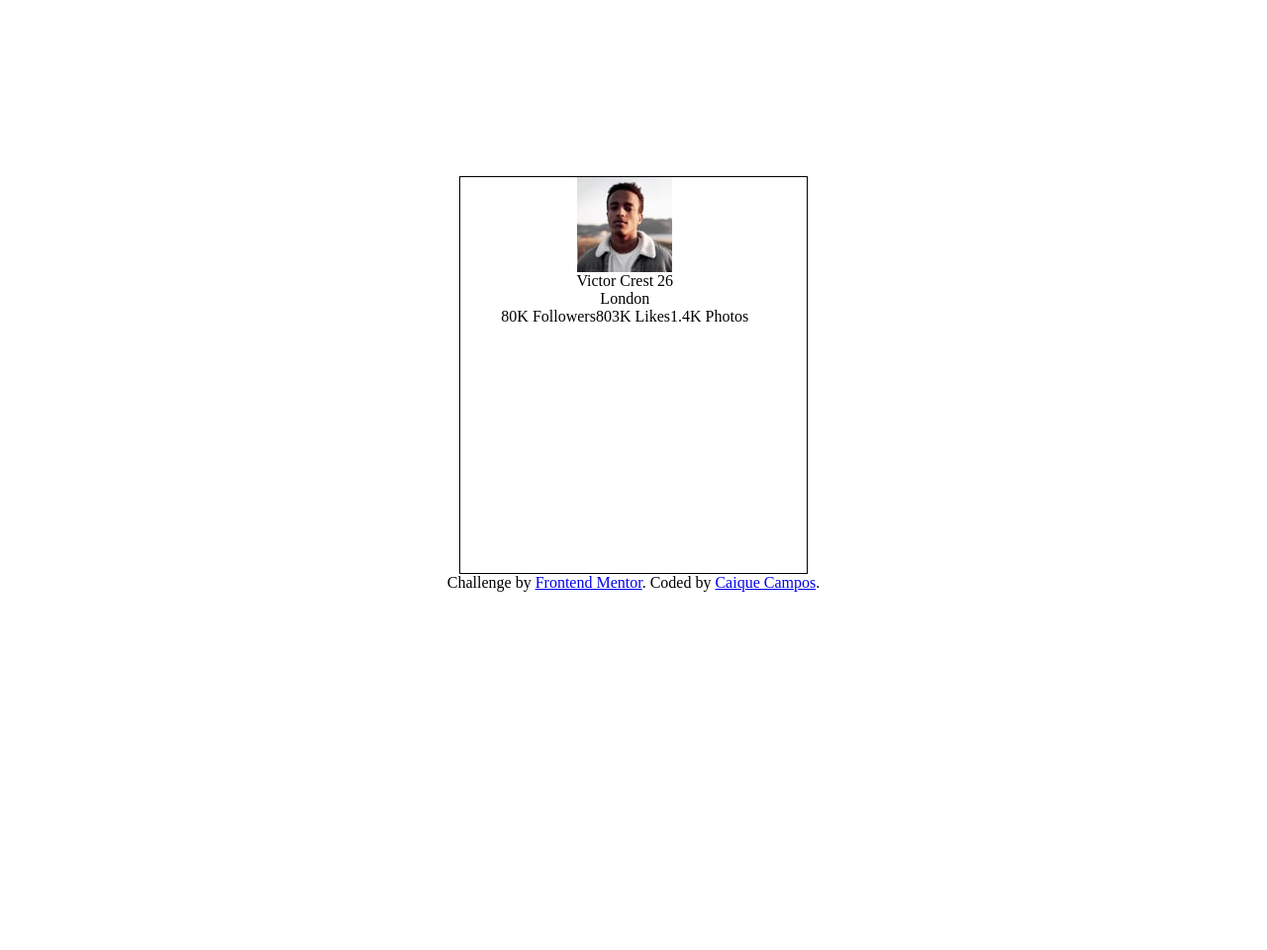
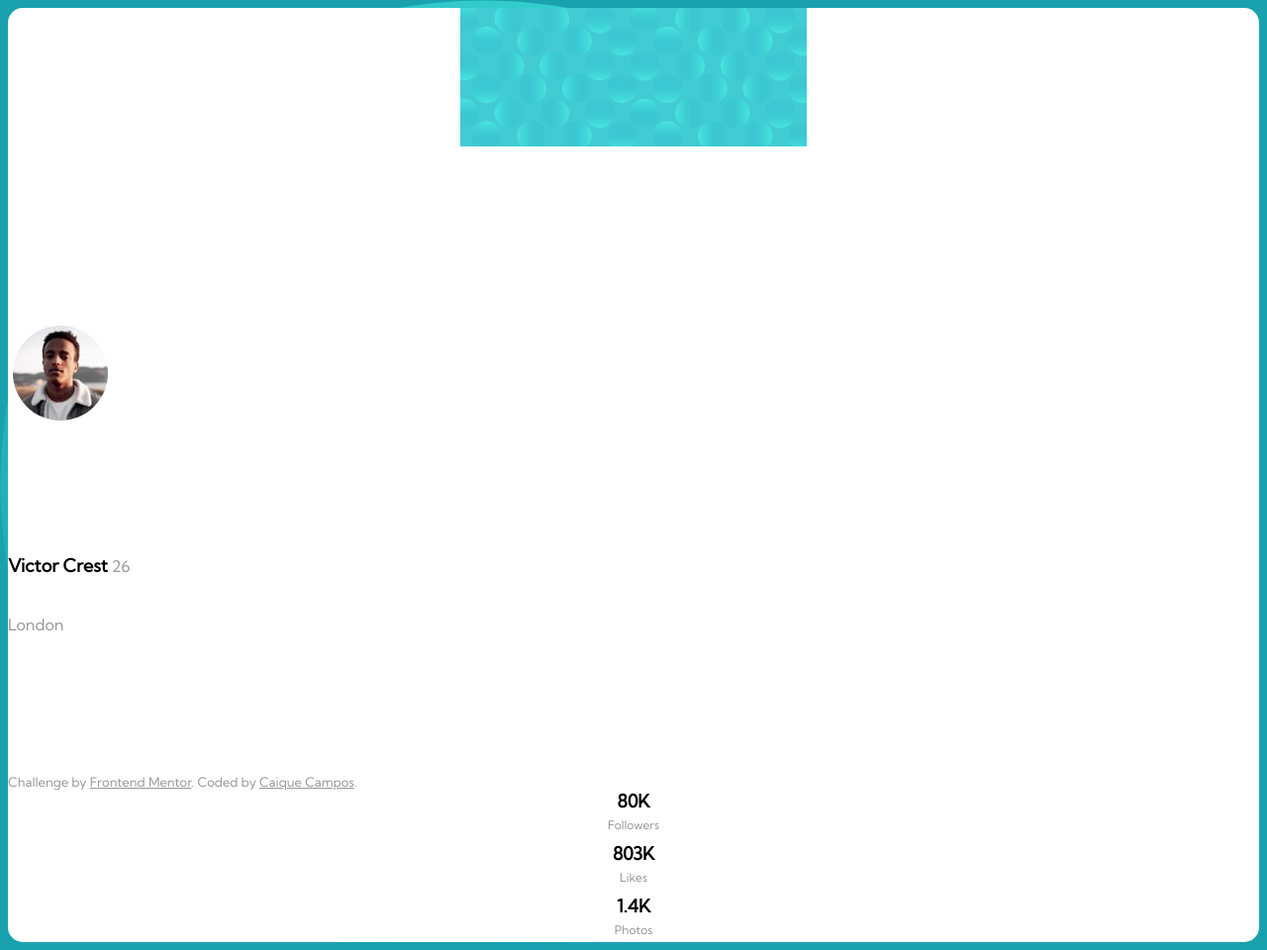
Before and after one commit to Oliveiras96/profile-card-component-main, a plain HTML site: page index.html in a window 1280 px wide. Shown: the whole page at 99% size. Before the commit the page ends 800 px from the top, so only its background shows below. Drawn offline with Linux system fonts and the light colour scheme.

Commit message:
added styles

```diff
--- a/css/style.css
+++ b/css/style.css
@@ -1,20 +1,91 @@
+* {
+    font-family: 'Kumbh Sans', sans-serif;
+    box-sizing: border-box;
+    color: hsl(0, 0%, 59%);
+}
+
 body {
-    height: 95vh;
-    width: 95;
+    background-color: hsl(185, 75%, 39%);
+    background-image: url("../images/bg-pattern-top.svg"), url("../images/bg-pattern-bottom.svg");
+    background-repeat: no-repeat, no-repeat;
+}
+
+#profileCard {
+    background-color: white;
+    border-radius: 15px;
+    background-image: url("../images/bg-pattern-card.svg");
+    background-repeat: no-repeat;
+    background-position: top;
+}
+
+b {
+    color: black;
+    font-size: 18px;
+    font-weight: 700;
+}
+
+.profilePic img {
+    border: 5px solid white;
+    border-radius: 50%;
+    margin-top: 25%;
+}
+
+.primmaryInfo {
+    margin-top: 10%;
+}
+
+.primmaryInfo .location {
+    padding-top: 3%;
+}
+
+.secondaryInfo {
+    margin-top: 12%;
+}
+
+.social {
+    padding: 5px 10px;
     display: flex;
     justify-content: center;
     align-items: center;
     flex-direction: column;
+    margin: 0 13px;
+}
+
+.statsDescription {
+    padding-top: 5px;
+    font-size: 12px;
+}
+
+.attribution {
+    position: absolute;
+    bottom: 2px;
+    font-size: 13px;
+}
+
+/* For mobile */
+@media only screen and (max-width: 375px) {
+    body {
+        height: 85vh;
+        width: 85;
+        display: flex;
+        justify-content: center;
+        align-items: center;
+        flex-direction: column;
+        font-size: 15px;
+        background-size: 150%, 150%;
+        background-position: -100vw -40vh, 50vw 50vh;
     }
 
     #profileCard {
-    width: 350px;
-    height: 400px;
-    border: 1px solid black;
+        width: 310px;
+        height: 380px;
+        margin: 0;
+        position: absolute;
+        top: 21%;
     }
 
     .profileComponent {
-    width: 95%;
+        width: 100%;
         display: flex;
         justify-content: center;
         align-items: center;
@@ -24,3 +95,38 @@ body {
         display: flex;
         flex-direction: column;
     }
+
+
+}
+
+/* For Desktop */
+@media only screen and (min-width: 1440px){
+    body {
+        height: 95vh;
+        width: 95;
+        display: flex;
+        justify-content: center;
+        align-items: center;
+        flex-direction: column;
+        background-size: 60%, 60%;
+        background-position: -12vw -50vh, 50vw 40vh;
+    }
+
+    #profileCard {
+        width: 350px;
+        height: 400px;
+        margin: auto;
+    }
+
+    .profileComponent {
+        width: 100%;
+        display: flex;
+        justify-content: center;
+        align-items: center;
+    }
+
+    .primmaryInfo {
+        display: flex;
+        flex-direction: column;
+    }
+}
--- a/index.html
+++ b/index.html
@@ -5,6 +5,8 @@
   <meta name="viewport" content="width=device-width, initial-scale=1.0"> <!-- displays site properly based on user's device -->
 
   <link rel="icon" type="image/png" sizes="32x32" href="./images/favicon-32x32.png">
+  <link rel="preconnect" href="https://fonts.gstatic.com">
+  <link href="https://fonts.googleapis.com/css2?family=Kumbh+Sans&display=swap" rel="stylesheet">
   <link rel="stylesheet" type="text/css" href="css/style.css">
 
   <title>Frontend Mentor | Profile card component</title>
@@ -18,13 +20,13 @@
 
     <div class="profileName">
 
-      <div class="photo profileComponent">
+      <div class="profilePic profileComponent">
         <img src="images/image-victor.jpg" alt="profile thumbnail ">
       </div>
 
       <div class="primmaryInfo profileComponent">
         <div class="name">
-          Victor Crest 26
+          <b>Victor Crest</b> 26
         </div>
 
         <div class="location">
@@ -35,14 +37,27 @@
     </div>
 
     <div class="secondaryInfo profileComponent">
-      <div>
-        80K Followers
+      <div class="social">
+        <span>
+          <b>80K</b>
+        </span>
+        <span class="statsDescription">
+          Followers
+        </span>
       </div>
-      <div>
-        803K Likes
+      <div class="social">
+        <span>
+          <b>803K</b>
+        </span>
+        <span class="statsDescription">
+          Likes
       </div>
-      <div>
-        1.4K Photos
+      <div class="social">
+        <span>
+          <b>1.4K</b>
+        </span>
+        <span class="statsDescription">
+          Photos
       </div>
     </div>
 
```
Also changed, not shown: 1 other file. Lines whose indentation alone changed are shown as unchanged.
